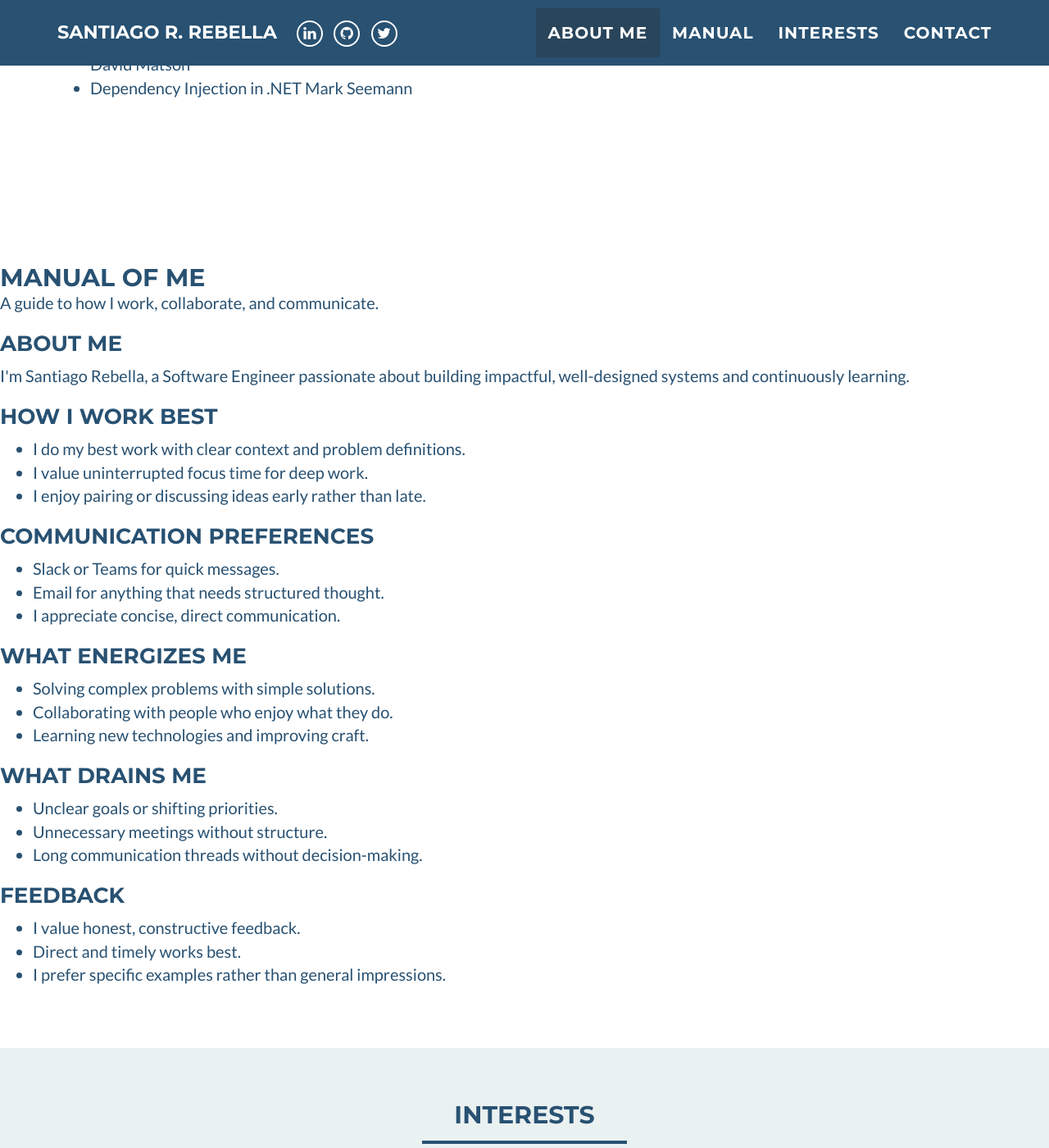
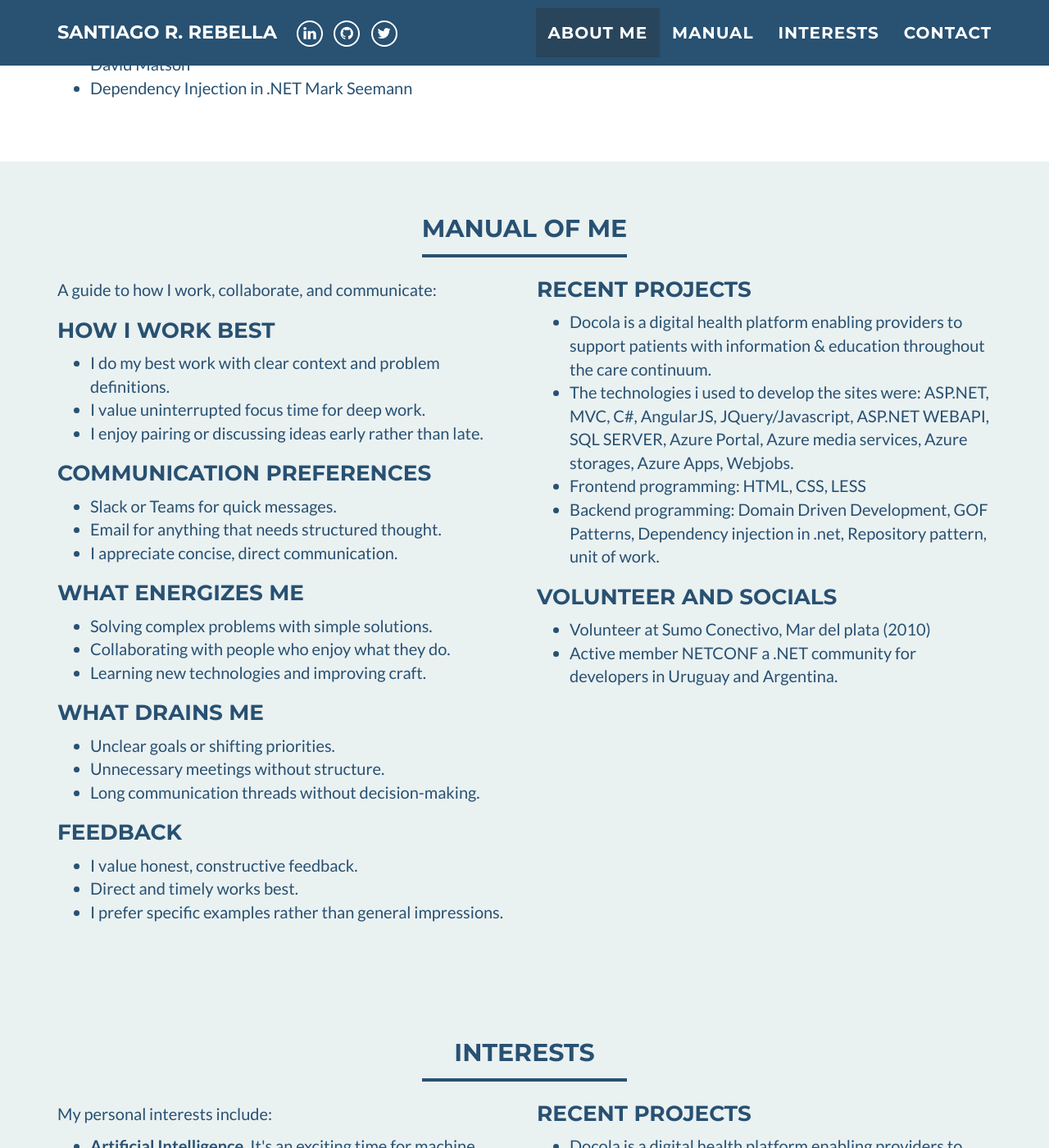
Before and after one commit to srebella/portfolio, a Jekyll site: the page built from index.html, in a window 1280 px wide and 1400 px high, scrolled down 1570 px. Shown: the whole window at 82% size. Built offline with Jekyll 4.4.1, drawn with Linux system fonts in a browser that asks for light colours.

Commit message:
Update manual_me.html

```diff
--- a/_includes/manual_me.html
+++ b/_includes/manual_me.html
@@ -1,12 +1,17 @@
-
-<section id="manual-of-me" style="margin-top: 60px;">
-  <h2>Manual of Me</h2>
-  <p>A guide to how I work, collaborate, and communicate.</p>
-
-  <h3>About Me</h3>
-  <p>I'm Santiago Rebella, a Software Engineer passionate about building impactful, well-designed systems and continuously learning.</p>
-
-  <h3>How I Work Best</h3>
+<section class="tout" id="manual">
+    <div class="container">
+      <div class="row">
+            <div class="col-lg-12 text-center">
+                <h2>Manual of me</h2>
+                <hr />
+            </div>
+        </div>
+            <div class="row">
+                <div class="col-sm-6">
+		    <p>
+			     A guide to how I work, collaborate, and communicate:
+        </p>
+			<h3>How I Work Best</h3>
   <ul>
     <li>I do my best work with clear context and problem definitions.</li>
     <li>I value uninterrupted focus time for deep work.</li>
@@ -40,4 +45,35 @@
     <li>Direct and timely works best.</li>
     <li>I prefer specific examples rather than general impressions.</li>
   </ul>
+		</div>
+    <div class="col-sm-6">
+      <h3 style="margin-top:0">Recent Projects</h3>
+		  <ul>
+  			<li>
+          Docola is a digital health platform enabling providers to support patients with information & education throughout the care continuum.
+    		</li>
+  			<li>
+          The technologies i used to develop the sites were:
+				ASP.NET, MVC, C#, AngularJS, JQuery/Javascript, ASP.NET WEBAPI,
+				SQL SERVER, Azure Portal, Azure media services, Azure storages, Azure Apps, Webjobs.
+  			</li>
+			<li>
+			Frontend programming: HTML, CSS, LESS
+  			</li>
+			<li>
+			Backend programming: Domain Driven Development, GOF Patterns, Dependency injection in .net, Repository pattern, unit of work.
+  			</li>
+  		    </ul>
+  		    <h3>Volunteer and Socials</h3>
+  		    <ul>
+  			<li>
+				Volunteer at Sumo Conectivo, Mar del plata (2010)
+  			</li>
+  			<li>
+  			  Active member NETCONF a .NET community for developers in Uruguay and Argentina.
+  			</li>
+		   </ul>
+      </div>
+    </div>
+  </div>
 </section>
```
